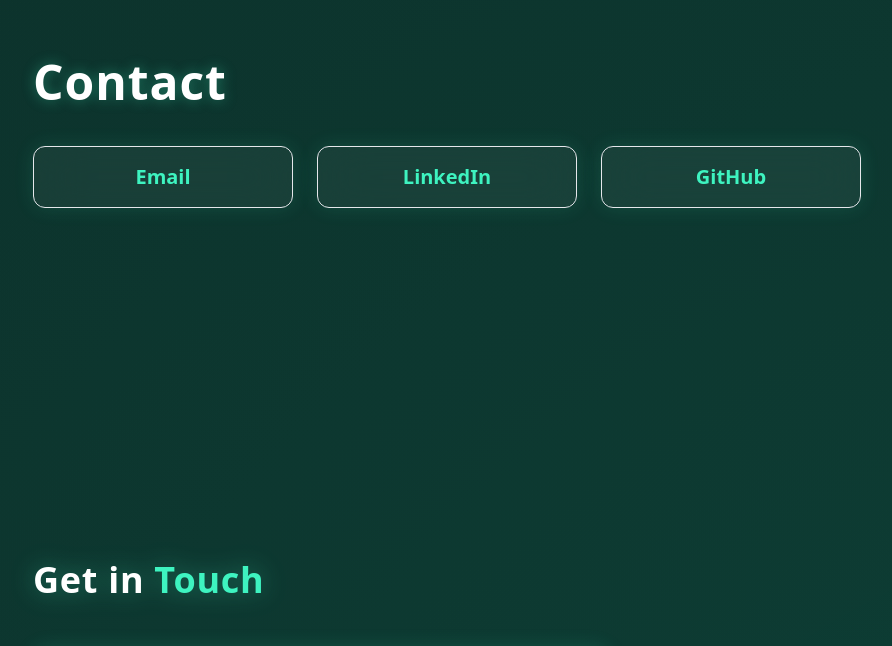
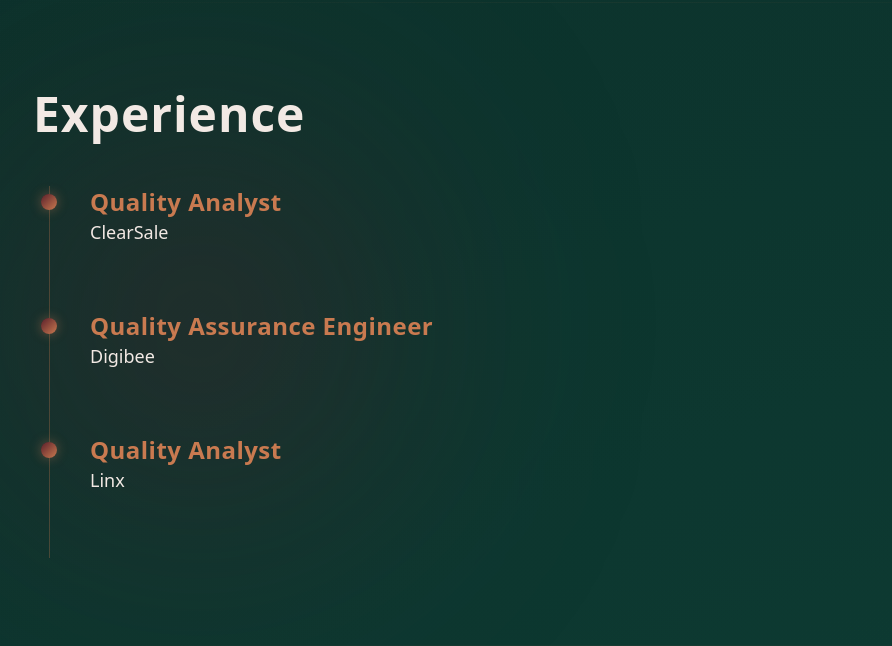
Before and after one commit to andradeg-luiza/personalpage, a React (Vite) app: page / in a window 1280 px wide. Shown: the part 4908-5554 px from the top of the page, without its empty margins (15-907 px from the left). Built offline with nearby package versions, Linux system fonts and the light colour scheme.

Commit message:
feat(experience): add hover-based detail reveal with role and company always visible

```diff
--- a/src/sections/experience/experience.tsx
+++ b/src/sections/experience/experience.tsx
@@ -1,73 +1,150 @@
-export default function Contact() {
+import { motion } from "framer-motion";
+
+const experiences = [
+  {
+    company: "ClearSale",
+    role: "Quality Analyst",
+    period: "Jan 2023 — Present",
+    location: "São Paulo, Brasil · Remota",
+    description: [
+      "Planning, designing, and executing test cases aligned with functional and non-functional requirements.",
+      "Conducting UI tests with focus on usability validation and frontend quality.",
+      "Performing API tests to ensure efficient and accurate communication between backend services.",
+      "Executing regression, integration, functional, and exploratory testing to guarantee system stability.",
+      "Identifying issues, performing detailed analysis, and preparing comprehensive bug reports to support development teams.",
+    ],
+  },
+  {
+    company: "Digibee",
+    role: "Quality Assurance Engineer",
+    period: "Jan 2022 — Sep 2022",
+    location: "São Paulo, Brasil · Remota",
+    description: [
+      "Creation and review of test scenarios based on functional and business requirements.",
+      "Execution of manual tests to validate functionality and identify inconsistencies.",
+      "Development of automated tests using Cypress, Cucumber, and JavaScript.",
+      "Maintenance and optimization of automated test scripts to improve efficiency.",
+      "Collaboration with development and product teams to align expectations and enhance software quality.",
+      "Analysis of test results, documentation of issues, and support in defect resolution.",
+    ],
+  },
+  {
+    company: "Linx",
+    role: "Quality Analyst",
+    period: "Aug 2021 — Jan 2022",
+    location: "Recife, Pernambuco, Brasil · Remota",
+    description: [
+      "Development, execution, and maintenance of automated test scripts for desktop applications.",
+      "Use of TestComplete to create and execute functional and regression tests.",
+      "Programming automated tests using JavaScript to cover critical business scenarios.",
+      "Diagnosing failures and performing detailed analysis of test results.",
+      "Monitoring test performance and suggesting improvements to optimize processes.",
+      "Documenting processes, test cases, and results to ensure traceability.",
+      "Contributing to the evolution of the test automation strategy with best practices and new tools.",
+    ],
+  },
+];
+
+export default function Experience() {
   return (
-    <section id="contact" className="soft-container py-24">
-      <h2 className="text-4xl md:text-5xl font-bold mb-10 neon-heading text-left">
-        Contact
-      </h2>
+    <section
+      id="experience"
+      className="relative py-32 px-6 max-w-7xl mx-auto"
+    >
+      {/* Glow decorativo */}
+      <div
+        className="
+          absolute left-0 top-1/2 -translate-y-1/2
+          w-[380px] h-[380px]
+          bg-[#5A1F2A]/35 blur-[130px]
+          rounded-full pointer-events-none
+        "
+      />
 
-      <div className="flex flex-col md:flex-row items-center md:items-start justify-start gap-6">
+      {/* Linhas tech */}
+      <div className="absolute inset-0 opacity-[0.06] pointer-events-none">
+        <div className="absolute top-10 left-0 w-full h-px bg-gradient-to-r from-transparent via-[#C97A50] to-transparent" />
+        <div className="absolute bottom-10 left-0 w-full h-px bg-gradient-to-r from-transparent via-[#C97A50] to-transparent" />
+      </div>
 
-        {/* Email */}
-        <a
-          href="mailto:andradeg.luiza@outlook.com"
+      <div className="relative z-10 flex flex-col gap-12">
+
+        {/* Título */}
+        <motion.h2
+          initial={{ opacity: 0, y: 40 }}
+          whileInView={{ opacity: 1, y: 0 }}
+          transition={{ duration: 0.7 }}
+          viewport={{ once: true }}
+          className="text-4xl md:text-5xl font-bold text-[#F2E9E4]"
+        >
+          Experience
+        </motion.h2>
+
+        {/* Timeline */}
+        <div className="relative border-l border-[#C97A50]/30 ml-4">
+          {experiences.map((exp, index) => (
+            <motion.div
+              key={index}
+              initial={{ opacity: 0, x: -40 }}
+              whileInView={{ opacity: 1, x: 0 }}
+              transition={{ duration: 0.7, delay: index * 0.1 }}
+              viewport={{ once: true }}
               className="
-            flex items-center justify-center
-            px-10 py-4 rounded-xl
-            border border-[var(--accent-green)]/40
-            bg-white/5 backdrop-blur-xl
-            text-[var(--accent-green)] text-xl font-semibold
-            shadow-[0_0_20px_rgba(62,243,192,0.12)]
-            hover:shadow-[0_0_30px_rgba(62,243,192,0.22)]
-            hover:bg-[var(--accent-green)]/10
+                relative pl-10 pb-16 group
                 transition-all duration-300
-            w-full md:w-[260px]
               "
             >
-          Email
-        </a>
+              {/* Ponto da timeline */}
+              <div
+                className="
+                  absolute left-[-9px] top-2 w-4 h-4
+                  bg-gradient-to-br from-[#5A1F2A] to-[#C97A50]
+                  rounded-full shadow-[0_0_12px_rgba(201,122,80,0.45)]
+                "
+              />
 
-        {/* LinkedIn */}
-        <a
-          href="https://www.linkedin.com/in/andradegluiza/"
-          target="_blank"
-          rel="noopener noreferrer"
+              {/* Cargo — sempre visível */}
+              <h3 className="text-2xl font-semibold text-[#C97A50]">
+                {exp.role}
+              </h3>
+
+              {/* Empresa — sempre visível */}
+              <p className="text-[#F2E9E4] text-lg font-medium">
+                {exp.company}
+              </p>
+
+              {/* Detalhes — só aparecem no hover */}
+              <div
                 className="
-            flex items-center justify-center
-            px-10 py-4 rounded-xl
-            border border-[var(--accent-green)]/40
-            bg-white/5 backdrop-blur-xl
-            text-[var(--accent-green)] text-xl font-semibold
-            shadow-[0_0_20px_rgba(62,243,192,0.12)]
-            hover:shadow-[0_0_30px_rgba(62,243,192,0.22)]
-            hover:bg-[var(--accent-green)]/10
-            transition-all duration-300
-            w-full md:w-[260px]
+                  max-h-0 overflow-hidden opacity-0
+                  group-hover:max-h-[500px] group-hover:opacity-100
+                  transition-all duration-500 ease-out
                 "
               >
-          LinkedIn
-        </a>
+                {(exp.period || exp.location) && (
+                  <p className="text-[#D9C7B8]/80 text-sm mt-3">
+                    {exp.period}
+                    {exp.period && exp.location && " · "}
+                    {exp.location}
+                  </p>
+                )}
 
-        {/* GitHub */}
-        <a
-          href="https://github.com/andradeg-luiza"
-          target="_blank"
-          rel="noopener noreferrer"
-          className="
-            flex items-center justify-center
-            px-10 py-4 rounded-xl
-            border border-[var(--accent-green)]/40
-            bg-white/5 backdrop-blur-xl
-            text-[var(--accent-green)] text-xl font-semibold
-            shadow-[0_0_20px_rgba(62,243,192,0.12)]
-            hover:shadow-[0_0_30px_rgba(62,243,192,0.22)]
-            hover:bg-[var(--accent-green)]/10
-            transition-all duration-300
-            w-full md:w-[260px]
-          "
+                {exp.description && (
+                  <ul className="mt-4 space-y-3">
+                    {exp.description.map((item, i) => (
+                      <li
+                        key={i}
+                        className="text-[#D9C7B8]/90 text-base leading-relaxed"
                       >
-          GitHub
-        </a>
-
+                        • {item}
+                      </li>
+                    ))}
+                  </ul>
+                )}
+              </div>
+            </motion.div>
+          ))}
+        </div>
       </div>
     </section>
   );
```
Lines whose indentation alone changed are shown as unchanged.
